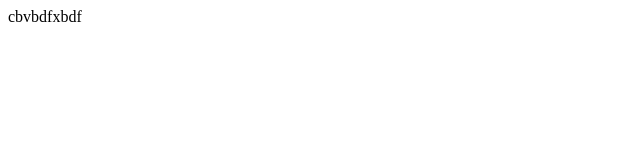
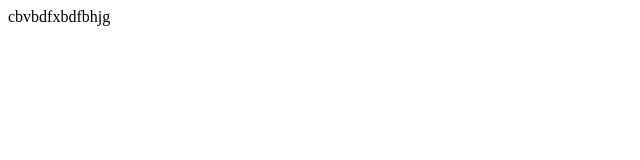
Before and after one commit to SupermancyGreyrat/Mandiri, a plain HTML site: page index2.html in a window 1280 px wide. Shown: the full height of the page, 0-640 px from the left. Drawn offline with Linux system fonts and the light colour scheme.

Commit message:
Update index2.html

```diff
--- a/index2.html
+++ b/index2.html
@@ -7,6 +7,6 @@
 
 </head>
 <body>
-cbvbdfxbdf
+cbvbdfxbdfbhjg
 </body>
 </html>
```
